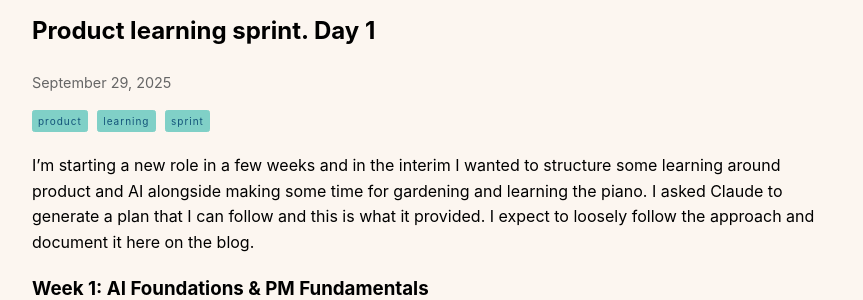
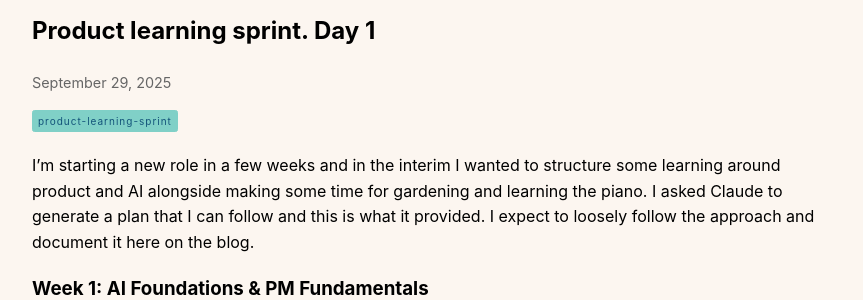
Before and after one commit to themarkness/themarkness.github.io, a Jekyll site: the page built from _posts/2025-09-29-ai-product-learning-sprint.md, in a window 1280 px wide. Shown: the part 176-476 px from the top of the page, without its empty margins (208-1071 px from the left). Built offline with Jekyll 4.4.1, drawn with Linux system fonts in a browser that asks for light colours.

Commit message:
update tags

```diff
--- a/_posts/2025-09-29-ai-product-learning-sprint.md
+++ b/_posts/2025-09-29-ai-product-learning-sprint.md
@@ -3,7 +3,7 @@ layout: post
 title: "Product learning sprint. Day 1"
 date: 2025-09-29
 author: "Mark Williams"
-tags: "product learning sprint"
+tags: product-learning-sprint
 excerpt: "A 3 week AI product learning sprint"
 ---
 
```
Also changed, not shown: _posts/2025-09-29-pls-day1.md (+1 -1 lines).
